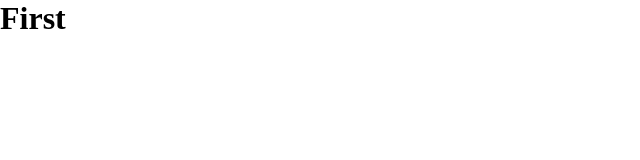
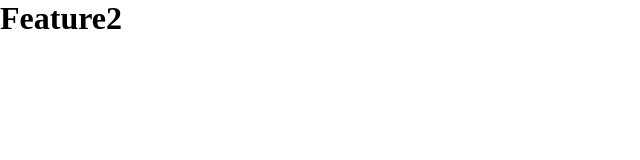
Before and after one commit to doribasson/workwithgit, a React (Create React App) app: page / in a window 1280 px wide. Shown: the top 160 px of the page, without its empty margins (0-640 px from the left). Built offline with nearby package versions, Linux system fonts and the light colour scheme.

Commit message:
feature2

```diff
--- a/src/App.js
+++ b/src/App.js
@@ -1,9 +1,10 @@
+import Feature2 from "./feature2/Feature2";
+
 function App() {
   return (
     <div className="App">
-      <h1>First</h1>
+      <Feature2 />
     </div>
   );
 }
-
 export default App;
--- /dev/null
+++ b/src/feature2/Feature2.jsx
@@ -0,0 +1,5 @@
+function Feature2() {
+  return <h1>Feature2</h1>;
+}
+
+export default Feature2;
```
